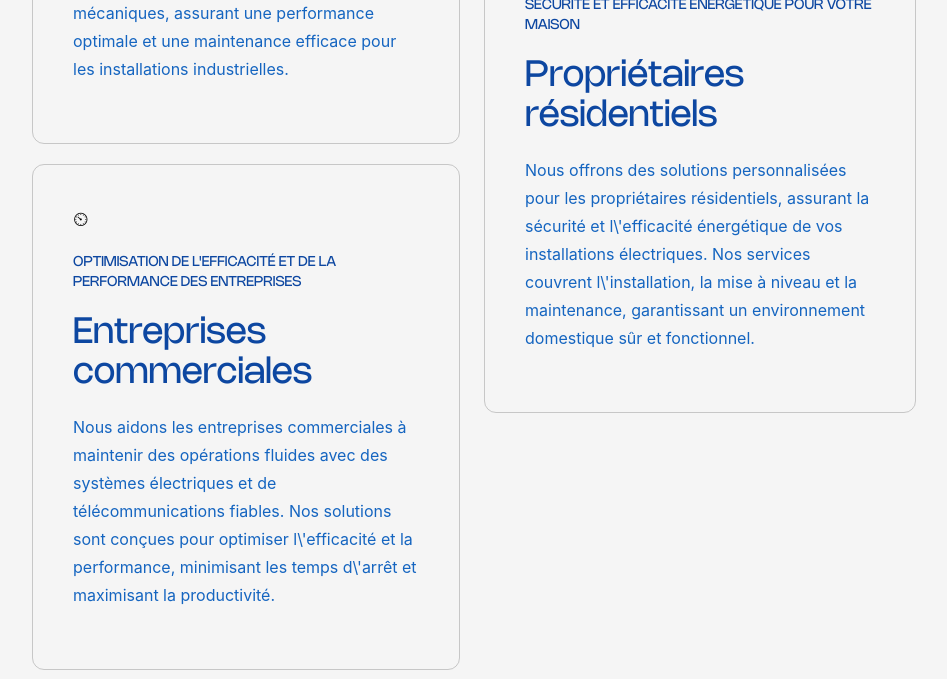
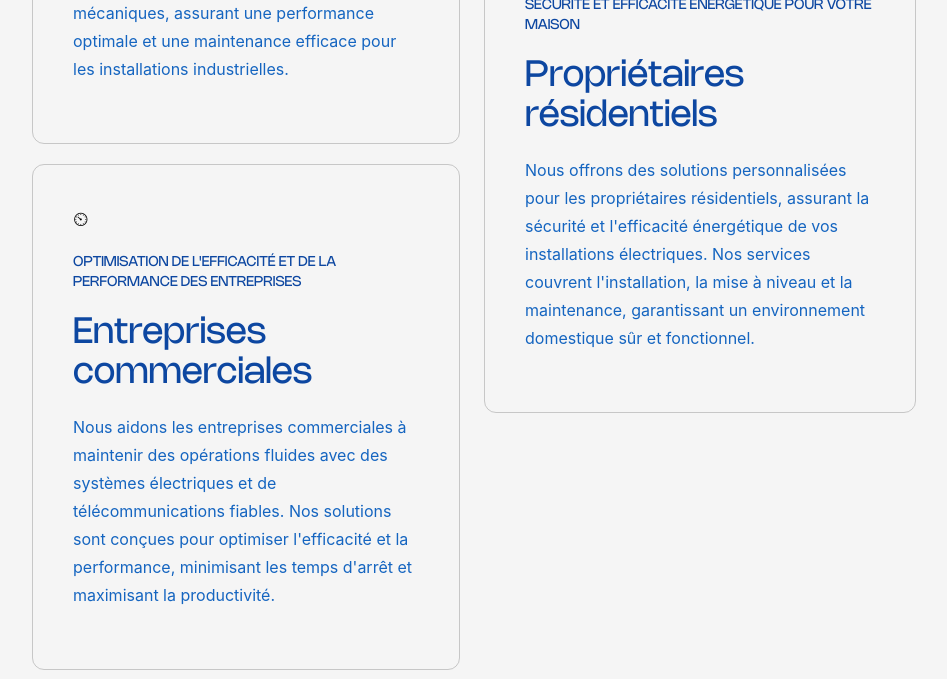
Before and after one commit to iambenkis/Aris-website, a React (Create React App) app: page /services in a window 1280 px wide. Shown: the part 920-1599 px from the top of the page, without its empty margins (164-1111 px from the left). Built offline with nearby package versions, Linux system fonts and the light colour scheme.

Commit message:
Remove anti-slash

```diff
--- a/src/components/Why.jsx
+++ b/src/components/Why.jsx
@@ -19,7 +19,7 @@ const WhySection = () => {
                 <p className="text-[1rem] text-gray-500 mt-3">
                   Les projets électriques peuvent être complexes et
                   chronophages. COTEKI vous permet de répondre aux besoins
-                  simplifiés de vos projets d\'électricité grâce à une
+                  simplifiés de vos projets d'électricité grâce à une
                   planification et une exécution efficaces.
                 </p>
               </div>
@@ -28,9 +28,9 @@ const WhySection = () => {
                   Excellence dans l'orientation et la réalisation
                 </h3>
                 <p className="text-[1rem] text-gray-500 mt-3">
-                  Il est souvent difficile de garantir l\'excellence dans
-                  l\'orientation et la réalisation des projets. COTEKI assure
-                  l\'excellence dans l\'orientation, le dimensionnement et la
+                  Il est souvent difficile de garantir l'excellence dans
+                  l'orientation et la réalisation des projets. COTEKI assure
+                  l'excellence dans l'orientation, le dimensionnement et la
                   réalisation de vos projets, vous offrant des solutions
                   précises et de haute qualité.
                 </p>
--- a/src/pages/Services.jsx
+++ b/src/pages/Services.jsx
@@ -139,8 +139,8 @@ const Services = () => {
                       Nous aidons les entreprises commerciales à maintenir des
                       opérations fluides avec des systèmes électriques et de
                       télécommunications fiables. Nos solutions sont conçues
-                      pour optimiser l\'efficacité et la performance, minimisant
-                      les temps d\'arrêt et maximisant la productivité.
+                      pour optimiser l'efficacité et la performance, minimisant
+                      les temps d'arrêt et maximisant la productivité.
                     </p>
                   </div>
                 </div>
@@ -157,10 +157,10 @@ const Services = () => {
                     {' '}
                     Nous offrons des solutions personnalisées pour les
                     propriétaires résidentiels, assurant la sécurité et
-                    l\'efficacité énergétique de vos installations électriques.
-                    Nos services couvrent l\'installation, la mise à niveau et
-                    la maintenance, garantissant un environnement domestique sûr
-                    et fonctionnel.
+                    l'efficacité énergétique de vos installations électriques.
+                    Nos services couvrent l'installation, la mise à niveau et la
+                    maintenance, garantissant un environnement domestique sûr et
+                    fonctionnel.
                   </p>
                 </div>
               </div>
```
